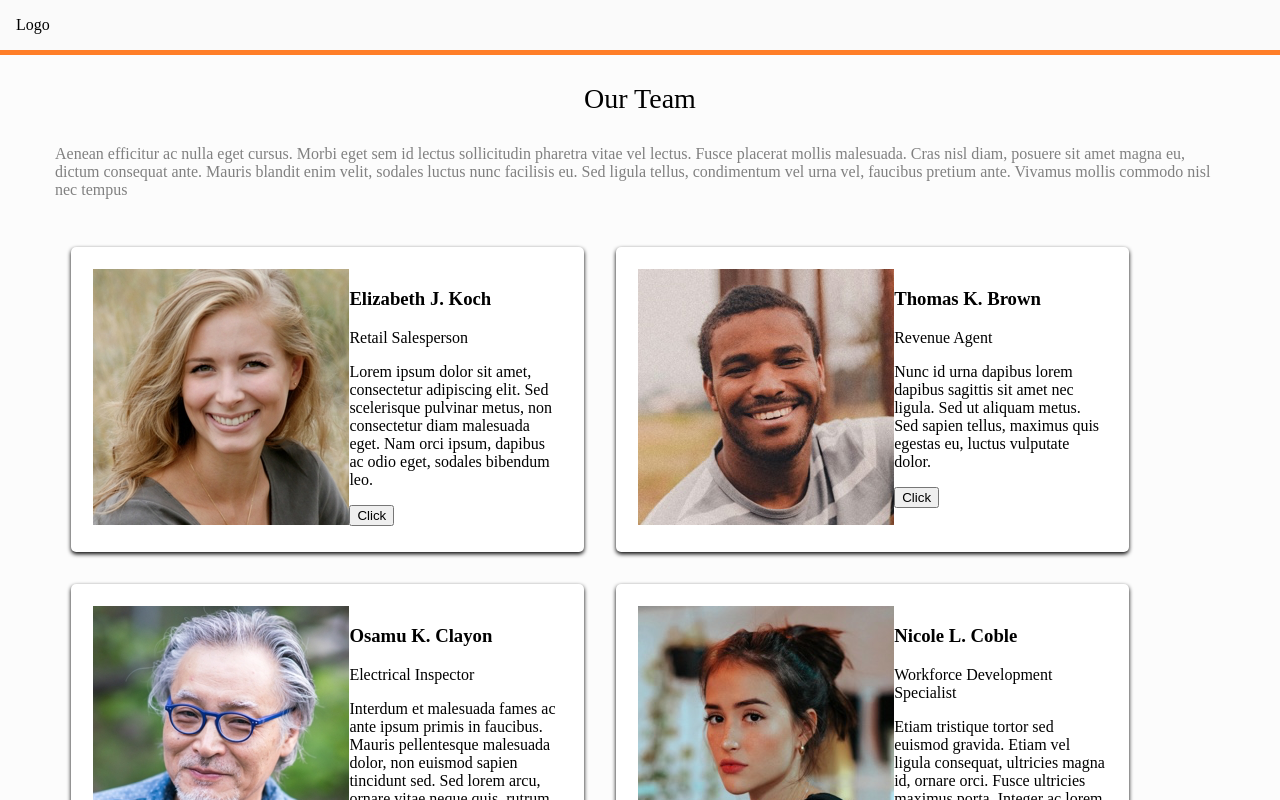
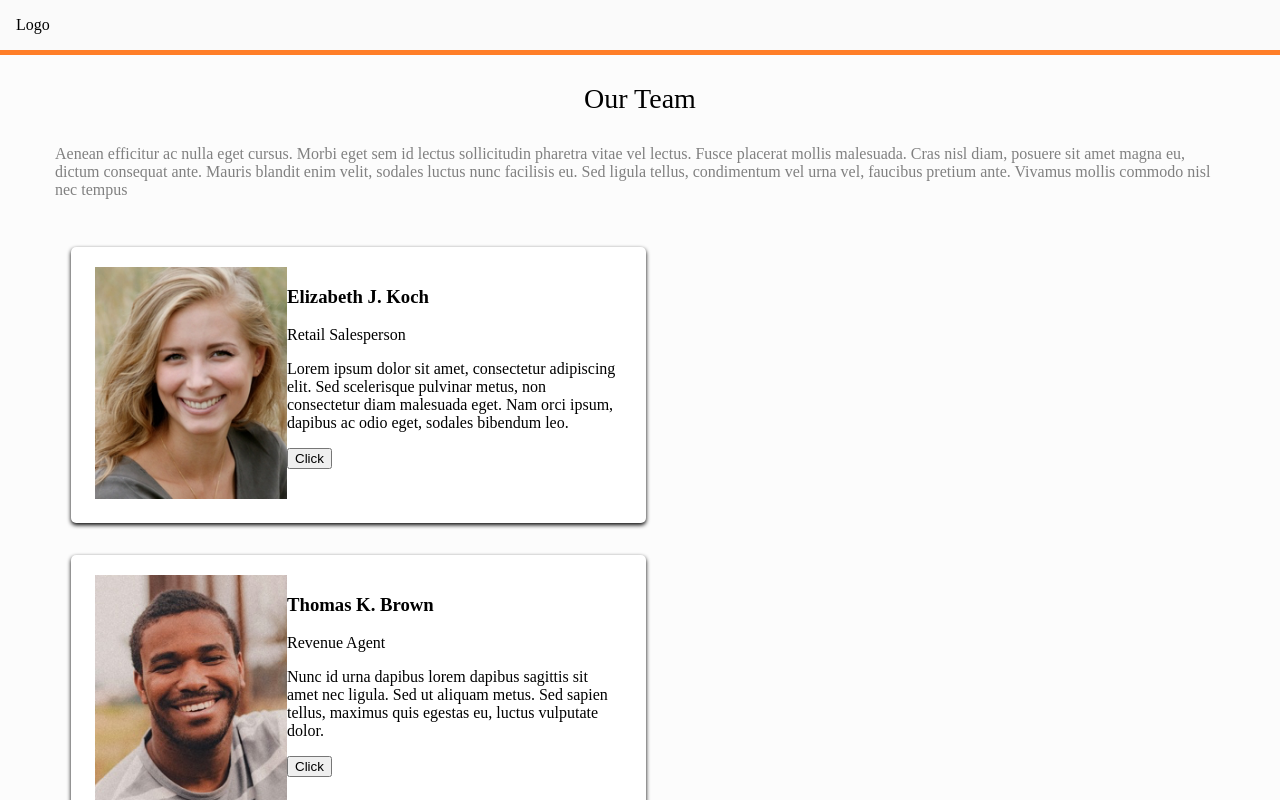
Before and after one commit to tarekgabarin/technical_test, a React (Create React App) app: page / in a window 1280 px wide. Shown: the top 800 px of the page. Built offline with nearby package versions, Linux system fonts and the light colour scheme.

Commit message:
added the proper padding to card

```diff
--- a/src/components/Card/Card.js
+++ b/src/components/Card/Card.js
@@ -3,13 +3,13 @@ import React from 'react';
 import {useWindowSize} from '../../hooks/windowResize'
 
 const Card = styled.div`
-    padding: 1.4em;
+    padding: 1.250em 1.500em;
     opacity: 100%;
     box-shadow: 0px 2px 4px 0px;
     border-radius: 5px;
     background-color: #FFFF;
     @media screen and (min-width: 1024px) {
-    width: 40%;
+    width: 45%;
     /* &:first-child {
         margin-left: 1em
     }
@@ -28,13 +28,11 @@ const Card = styled.div`
 function CardContentDesktop ({props}) {
 
 
-    console.log('props in nestes is', props);
-
     return (
         <div className='flex flex-row'>
 
             <div>
-                <img src={props.image} alt=""/>
+                <img style={{objectFit: 'cover', width: '192px', height: '232px'}} src={props.image} alt=""/>
             </div>
 
             <div class="flex flex-column">
```
